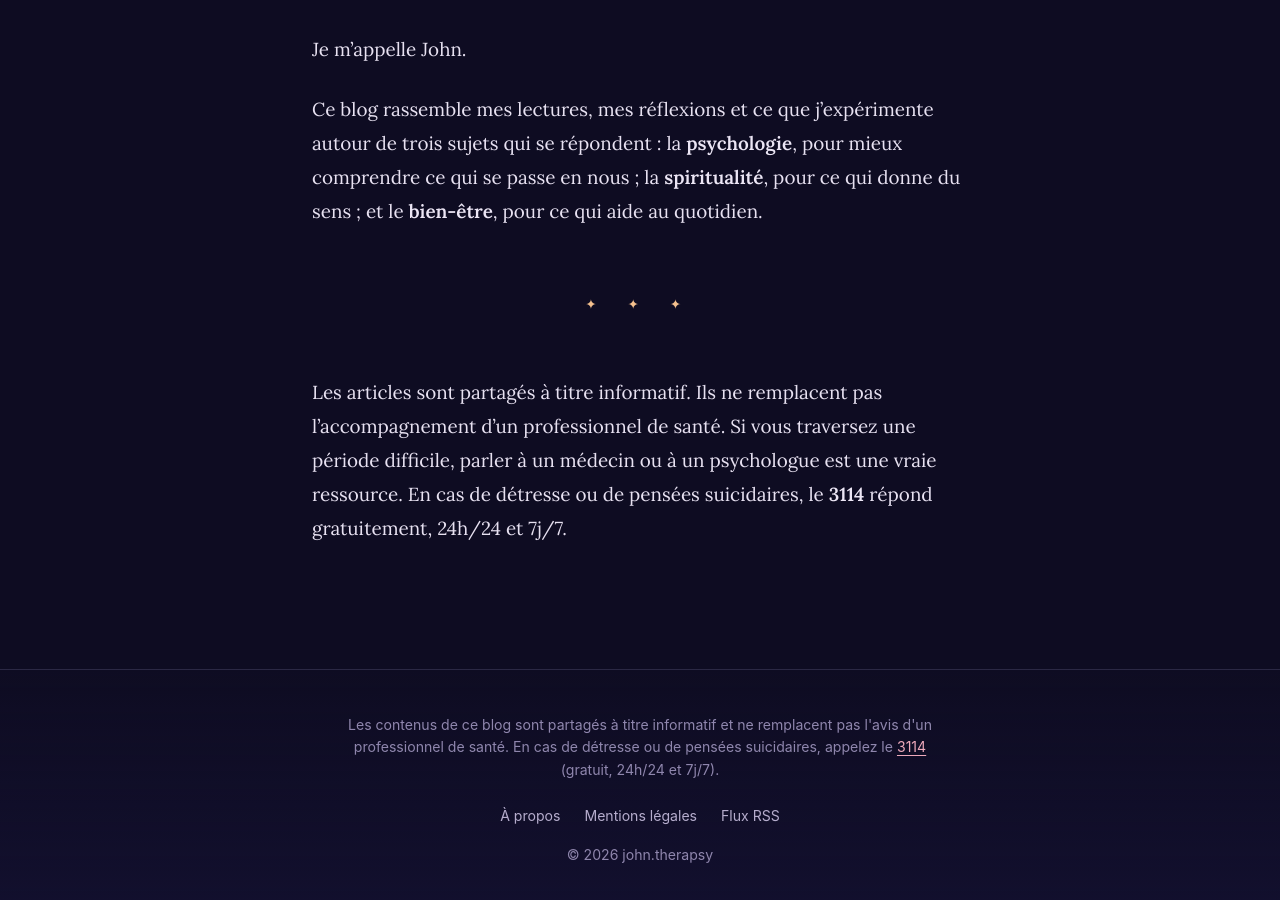
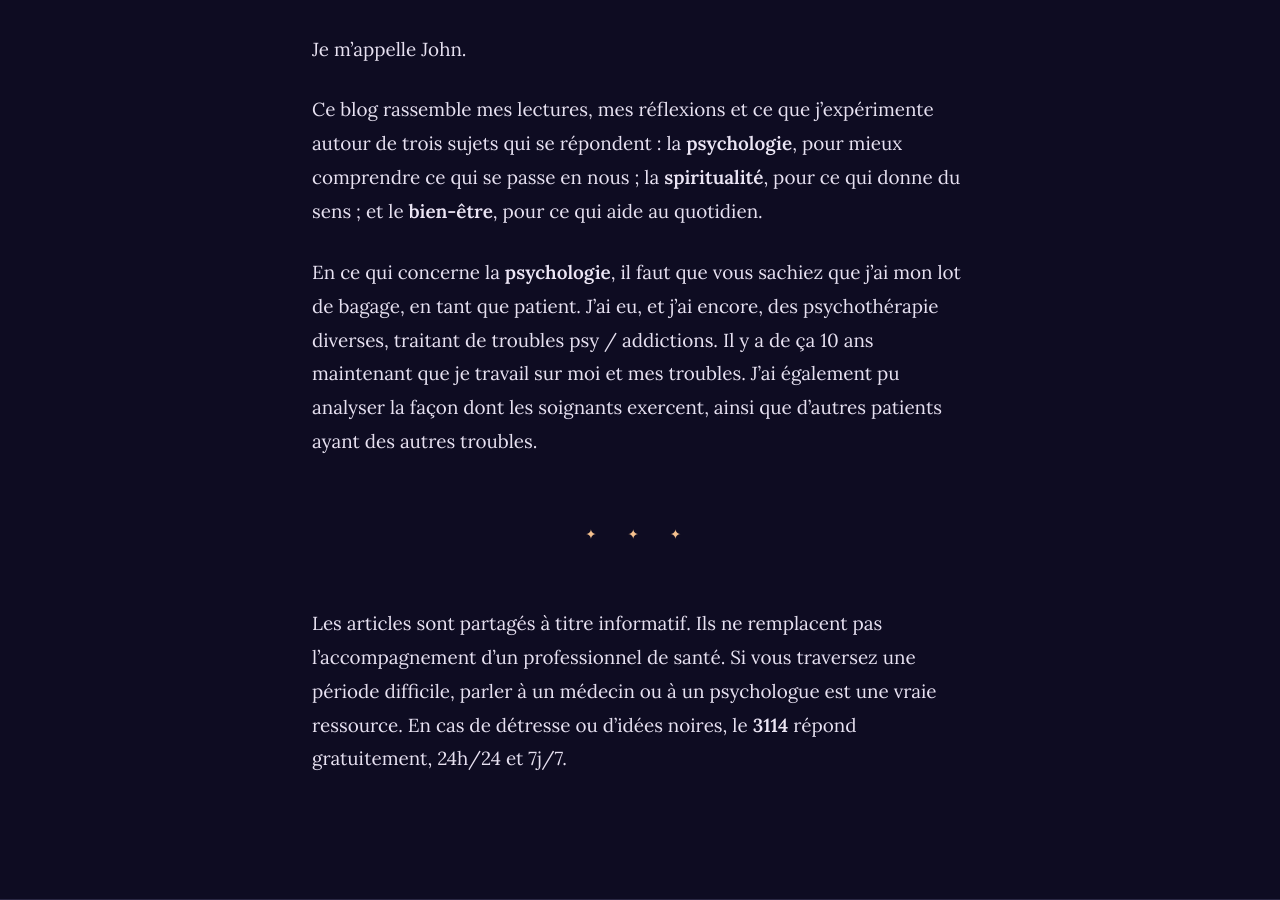
Before and after one commit to johntherapsy/johntherapsy.github.io, a Jekyll site: the page built from a-propos.md, in a window 1280 px wide and 900 px high, scrolled down 434 px. Built offline with Jekyll 4.4.1, drawn with Linux system fonts in a browser that asks for light colours.

Commit message:
Update a-propos.md
Partie psychologie

```diff
--- a/a-propos.md
+++ b/a-propos.md
@@ -7,14 +7,12 @@ description: Qui écrit ce blog, et pourquoi.
 
 Je m'appelle John.
 
-<!-- ✍️ À COMPLÉTER : présente-toi en quelques lignes.
-     - Ce qui t'a amené à la psychologie, à la spiritualité et au bien-être
-     - À quel titre tu écris (passionné, en formation, professionnel…)
-     - Ce que les lecteurs peuvent attendre de ce blog
-     Ce commentaire est invisible sur le site : tu peux le supprimer une fois le texte écrit. -->
+
 
 Ce blog rassemble mes lectures, mes réflexions et ce que j'expérimente autour de trois sujets qui se répondent : la **psychologie**, pour mieux comprendre ce qui se passe en nous ; la **spiritualité**, pour ce qui donne du sens ; et le **bien-être**, pour ce qui aide au quotidien.
 
+En ce qui concerne la **psychologie**, il faut que vous sachiez que j'ai mon lot de bagage, en tant que patient. J'ai eu, et j'ai encore, des psychothérapie diverses, traitant de troubles psy / addictions. Il y a de ça 10 ans maintenant que je travail sur moi et mes troubles. J'ai également pu analyser la façon dont les soignants exercent, ainsi que d'autres patients ayant des autres troubles.
+
 ---
 
-Les articles sont partagés à titre informatif. Ils ne remplacent pas l'accompagnement d'un professionnel de santé. Si vous traversez une période difficile, parler à un médecin ou à un psychologue est une vraie ressource. En cas de détresse ou de pensées suicidaires, le **3114** répond gratuitement, 24h/24 et 7j/7.
+Les articles sont partagés à titre informatif. Ils ne remplacent pas l'accompagnement d'un professionnel de santé. Si vous traversez une période difficile, parler à un médecin ou à un psychologue est une vraie ressource. En cas de détresse ou d'idées noires, le **3114** répond gratuitement, 24h/24 et 7j/7.
```
